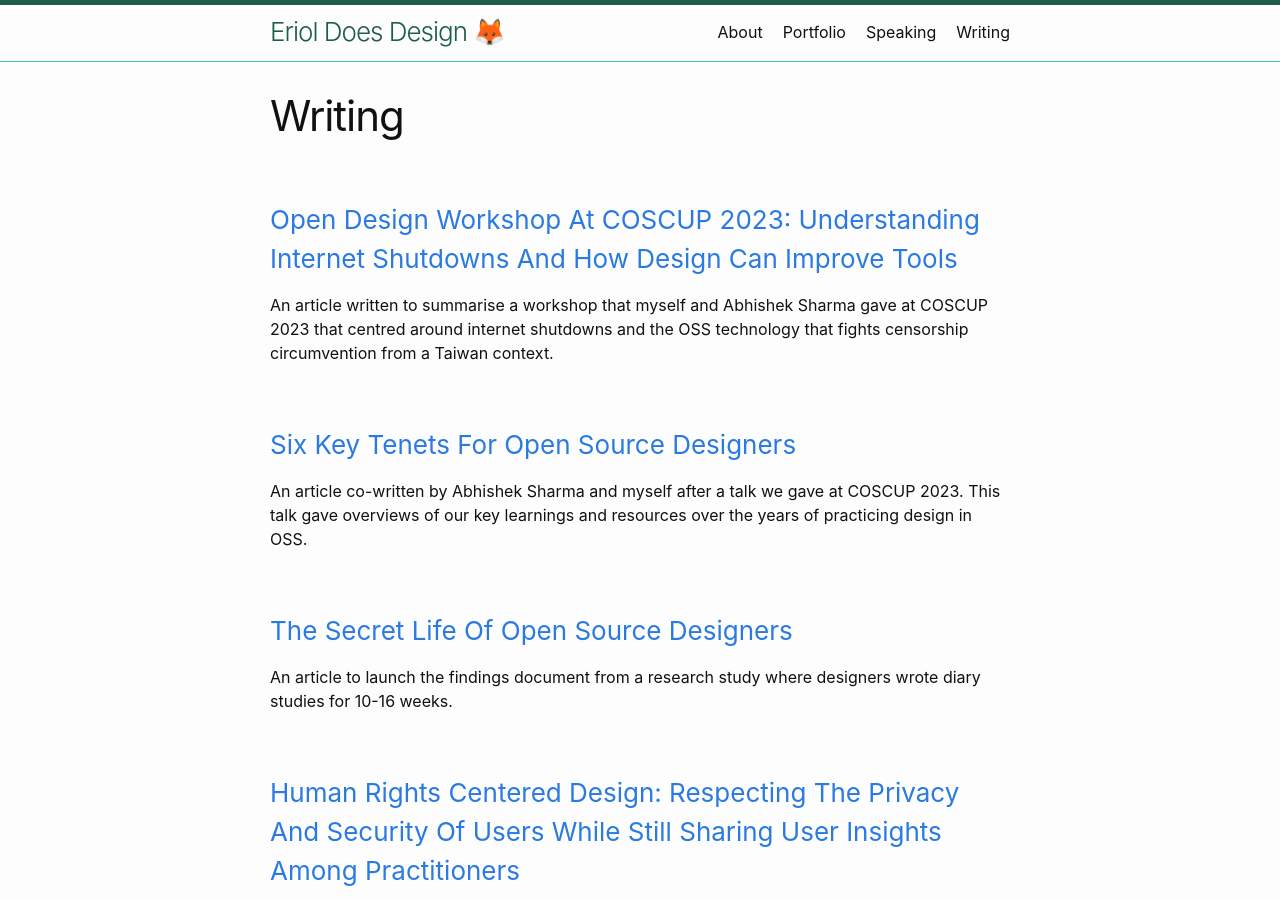
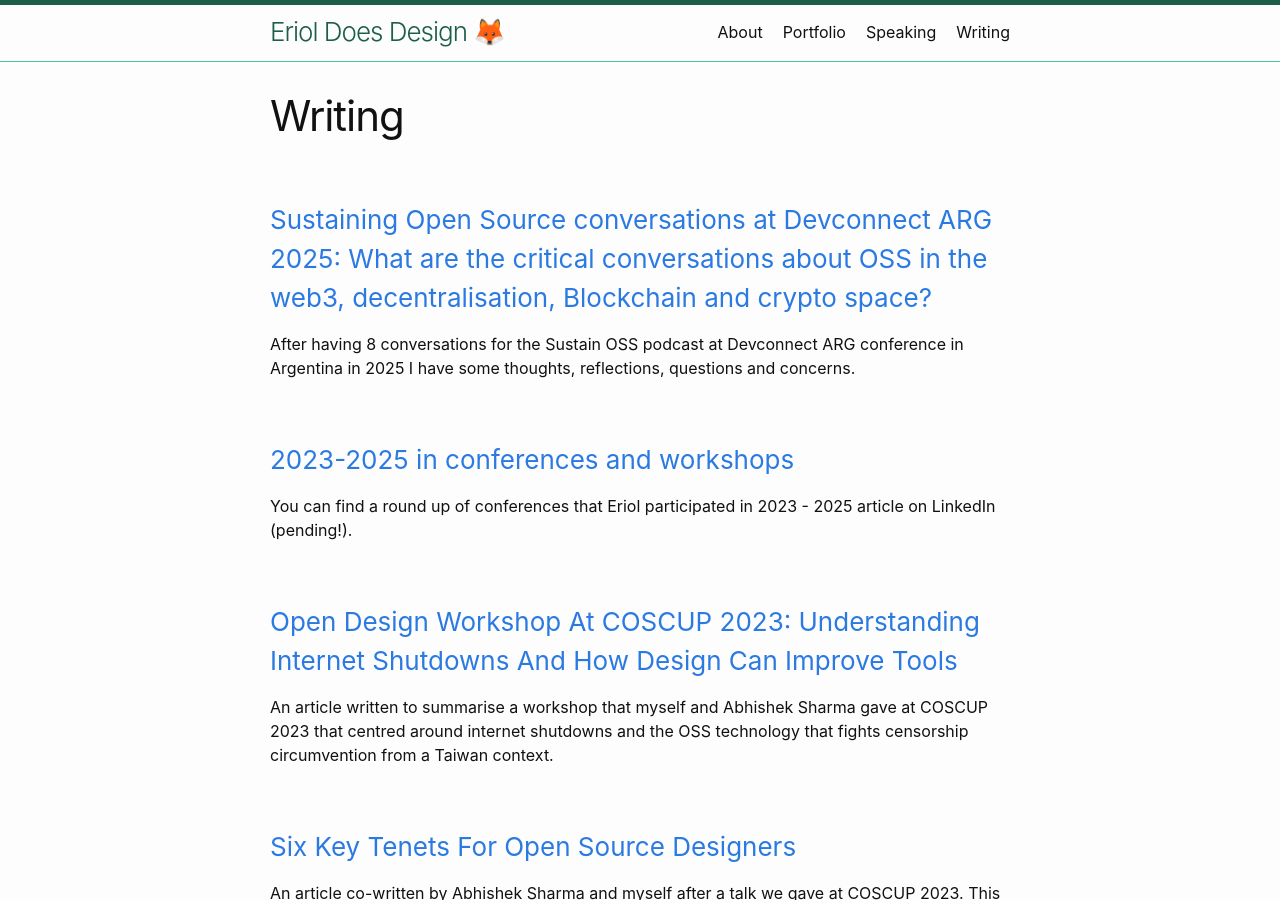
Before and after one commit to Erioldoesdesign/erioldoesdesign.github.io, a Jekyll site: the page built from writing.md, in a window 1280 px wide and 900 px high. Built offline with Jekyll 4.4.1, drawn with Linux system fonts in a browser that asks for light colours; some of the changed text lies outside the part shown.

Commit message:
updates!

```diff
--- a/writing.md
+++ b/writing.md
@@ -3,6 +3,12 @@ layout: page
 title: Writing
 permalink: /writing/
 ---
+
+### [Sustaining Open Source conversations at Devconnect ARG 2025: What are the critical conversations about OSS in the web3, decentralisation, Blockchain and crypto space?](#)
+After having 8 conversations for the Sustain OSS podcast at Devconnect ARG conference in Argentina in 2025 I have some thoughts, reflections, questions and concerns.
+
+### [2023-2025 in conferences and workshops](#)
+You can find a round up of conferences that Eriol participated in 2023 - 2025 article on LinkedIn (pending!).
 
 ### [Open Design Workshop At COSCUP 2023: Understanding Internet Shutdowns And How Design Can Improve Tools](https://superbloom.design/learning/blog/open-design-workshop-at-coscup-2023-understanding-internet-shutdowns-and-how-design-can-improve-tools/)
 An article written to summarise a workshop that myself and Abhishek Sharma gave at COSCUP 2023 that centred around internet shutdowns and the OSS technology that fights censorship circumvention from a Taiwan context.
@@ -40,8 +46,8 @@ An article co-written by ngoc trieu and myself about the open source design work
 An article co-written by Kelsey Smith and myself as we worked on the [Adoptable/USABLE Tools]() project together at Superbloom.
 
 
-### [2021-2022 in conferences and workshops]()
-You can find a round up of conferences that Eriol participated in 2021 - 2022 on LinkedIn.
+### [2021-2022 in conferences and workshops](https://www.linkedin.com/pulse/2021-2023-conferences-workshops-eriol-fox-yd1bf/)
+You can find a round up of conferences that Eriol participated in 2021 - 2022 article on LinkedIn.
 
 
 ### [2020 in conferences and workshops](https://erioldoesdesign.github.io/article/2021/02/06/2020-in-conferences-and-workshops.html)
```
Also changed, not shown: _posts/2023-11-08-2023-in-conferences and-workshops.md (+1 -3 lines), _posts/2025-11-28-sustaining-oss-at-devconnect-2025.md (added, +41 -0 lines), images/devconnect-2025.jpg (added).
